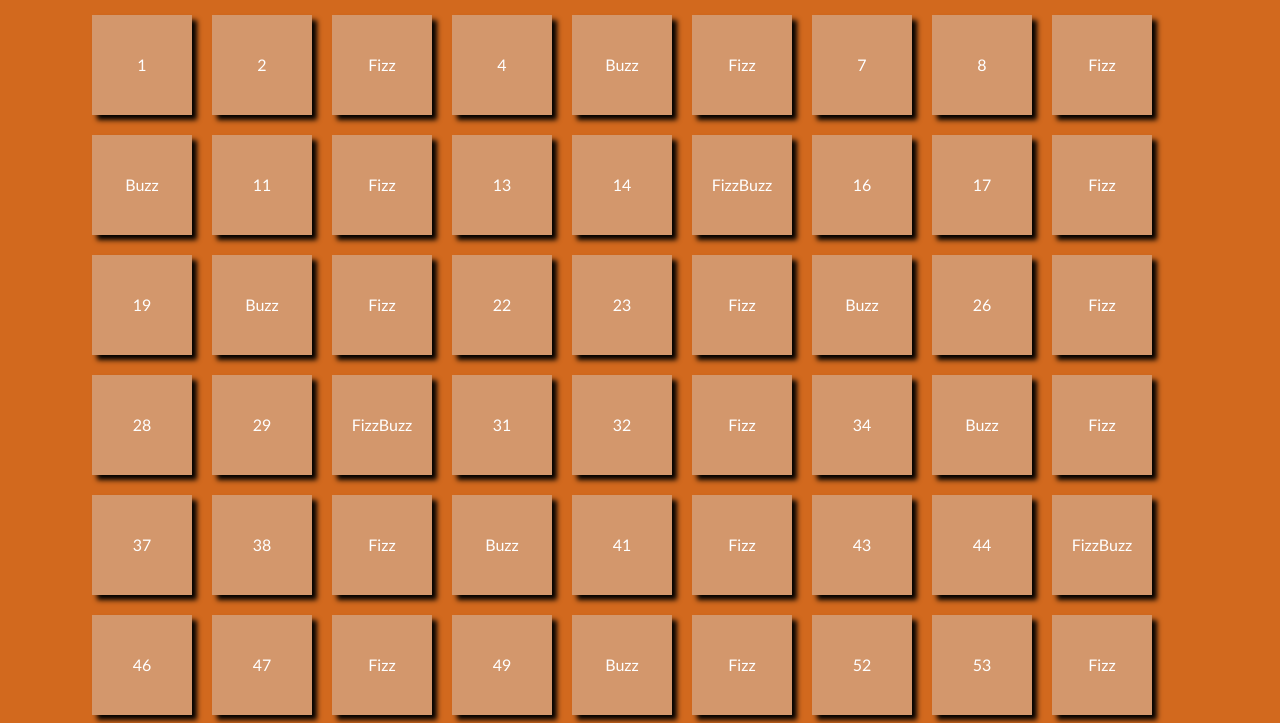
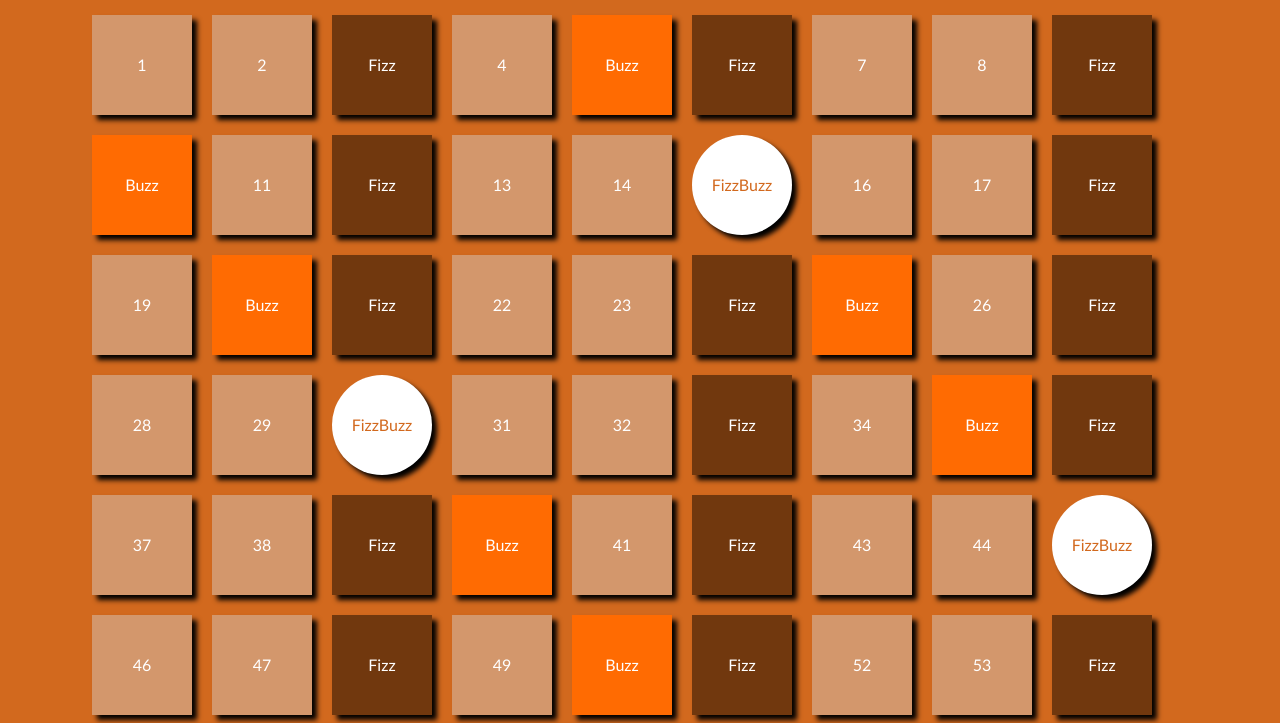
Before and after one commit to SebastianoMV/js-fizzbuzzdom, a plain HTML site: page index.html in a window 1280 px wide. Shown: the part 99-822 px from the top of the page. Drawn offline with nearby package versions, Linux system fonts and the light colour scheme.

Commit message:
Milestone 3 diversi stili

```diff
--- a/script.js
+++ b/script.js
@@ -17,12 +17,15 @@ for(let i = 1; i < limit; i++){
   } else if( i % 3 == 0 && i % 5 == 0 ){
     console.log('FizzBuzz');
     boxEl.append('FizzBuzz');
+    boxEl.classList.add('box-fizzbuzz');
   }else if(i % 3 == 0){
     console.log('Fizz');
     boxEl.append('Fizz');
+    boxEl.classList.add('box-fizz');
   } else if(i % 5 == 0){
     console.log('Buzz');
     boxEl.append('Buzz');
+    boxEl.classList.add('box-buzz');
   }
 
 }
--- a/style.css
+++ b/style.css
@@ -31,4 +31,5 @@ h1{
 .box-fizzbuzz{
   background-color: rgb(255, 255, 255);
   color: chocolate;
+  border-radius: 50%;
 }
```
